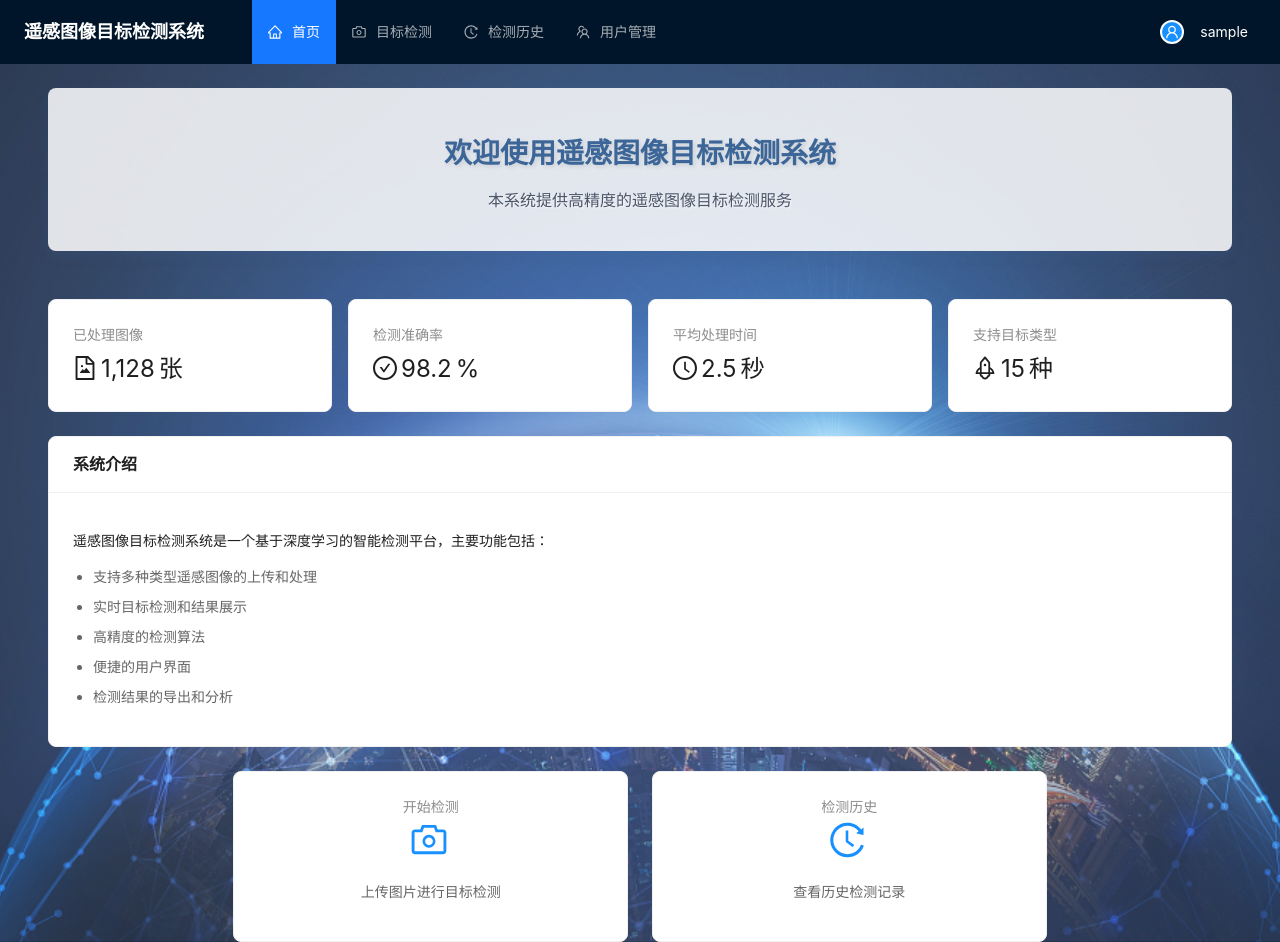
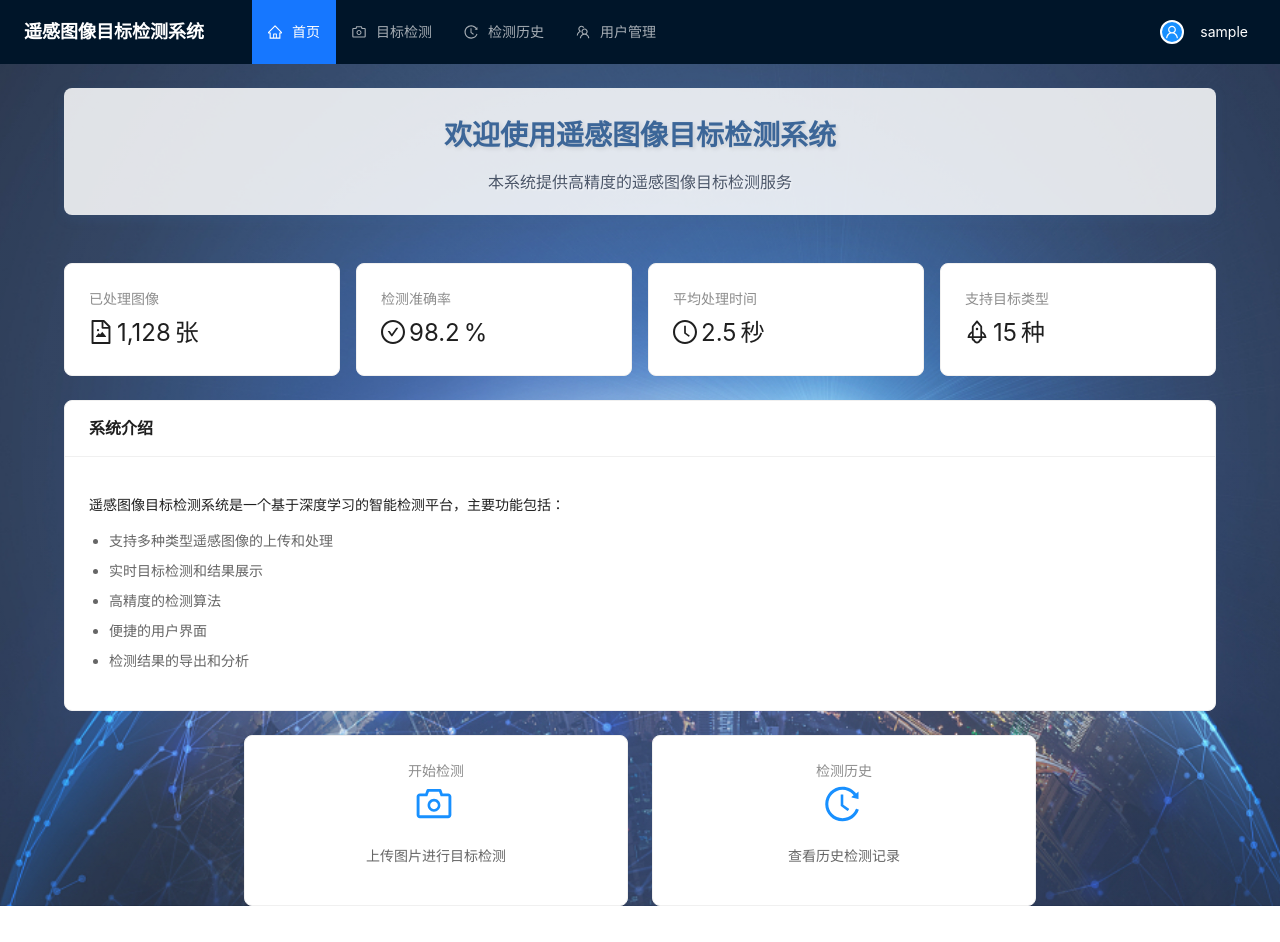
Before and after one commit to hencai/bishe-system-all, a React (Create React App) app in the folder frontend/: page /welcome in a window 1280 px wide. After the commit the page ends 906 px from the top, so only its background shows below. Built offline with nearby package versions, Linux system fonts and the light colour scheme; sample sign-in values are in the browser's storage.

Commit message:
UI 优化 统一宽高

```diff
--- a/frontend/src/components/Layout/MainLayout.module.css
+++ b/frontend/src/components/Layout/MainLayout.module.css
@@ -36,7 +36,7 @@
 }
 
 .content {
-  padding: 0 24px;
+  padding: 0 40px;
   background: #f0f2f5;
   min-height: calc(100vh - 64px);
 
--- a/frontend/src/styles/history.css
+++ b/frontend/src/pages/History/index.css
@@ -5,7 +5,7 @@
 }
 
 .history-container .ant-card {
-  max-width: 1200px;
+  /* max-width: 1200px; */
   margin: 0 auto;
 }
 
--- a/frontend/src/pages/History/index.tsx
+++ b/frontend/src/pages/History/index.tsx
@@ -2,7 +2,7 @@ import { useState, useEffect } from 'react';
 import { Table, Image, Button, Pagination, Spin, Popconfirm, message, Card } from 'antd';
 import { DeleteOutlined } from '@ant-design/icons';
 import type { ColumnsType } from 'antd/es/table';
-import '../../styles/history.css';
+import './index.css';
 
 interface DetectionRecord {
   id: number;
--- a/frontend/src/pages/Welcome/index.module.css
+++ b/frontend/src/pages/Welcome/index.module.css
@@ -6,7 +6,7 @@
 .welcome {
   text-align: center;
   margin-bottom: 48px;
-  padding: 24px;
+  padding: 6px;
   background: rgba(255, 255, 255, 0.85);
   border-radius: 8px;
   box-shadow: 0 4px 12px rgba(60, 102, 152, 0.2);
```
